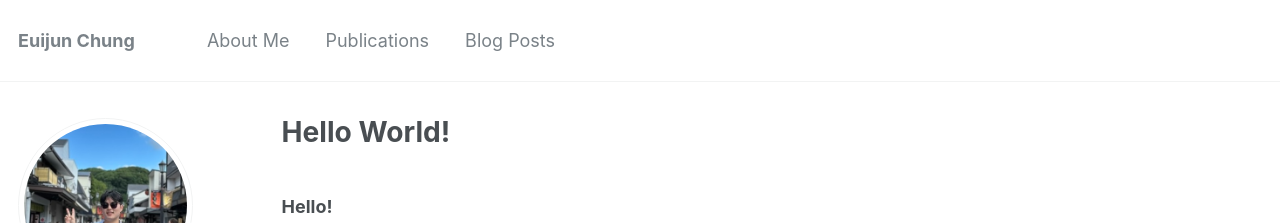
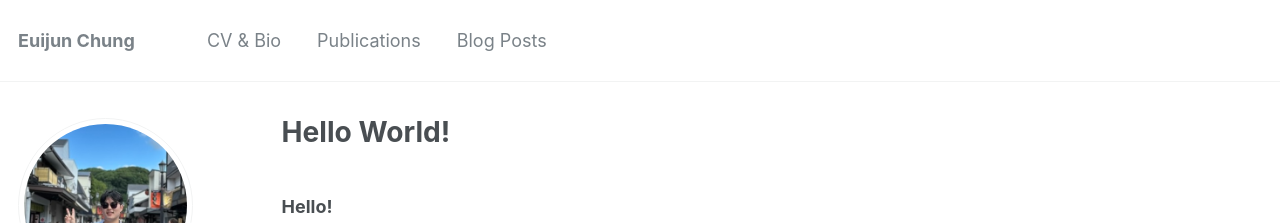
Before and after one commit to ejchung0406/personal-webpage, a Jekyll site: the page built from _pages/about.md, in a window 1280 px wide and 992 px high. Shown: the top 223 px of the window. Built offline with Jekyll 4.4.1, drawn with Linux system fonts in a browser that asks for light colours; some web fonts are replaced.

Commit message:
updated cv

```diff
--- a/_data/navigation.yml
+++ b/_data/navigation.yml
@@ -1,6 +1,6 @@
 # main links links
 main:
-  - title: "About Me"
+  - title: "CV & Bio"
     url: /cv/
 
   - title: "Publications"
```
Also changed, not shown: 1 other file.
